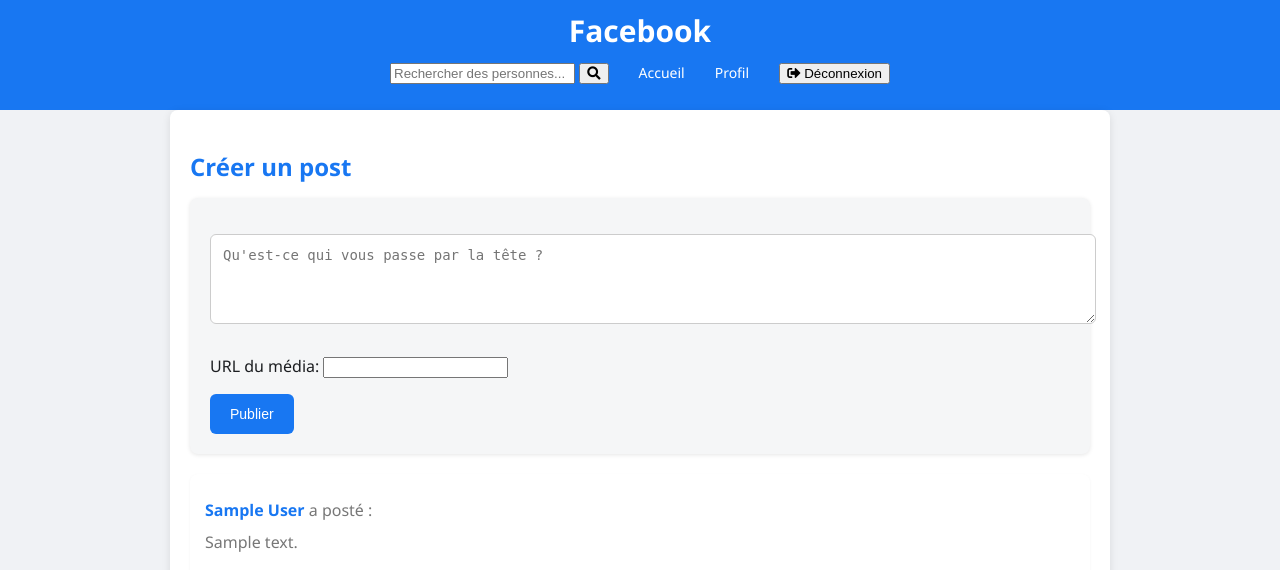
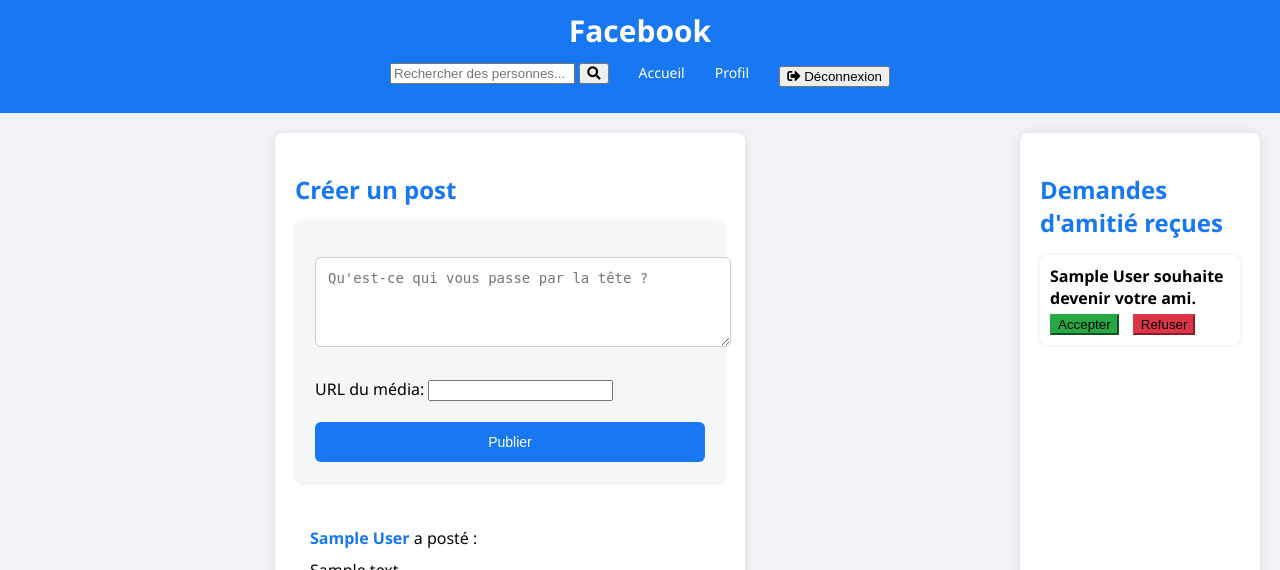
Before and after one commit to MandfredGRONDIN/projet-reseau-facebook, a Django app: page / in a window 1280 px wide. Shown: the top 570 px of the page. Run offline with Django 5.2, Linux system fonts and the light colour scheme; a user stored in the database is signed in; tables that the repository leaves empty hold one stand-in row (values such as "Sample post").

Commit message:
add friend, accept friend, show friend posts

```diff
--- a/facebook/authentication/templates/home.html
+++ b/facebook/authentication/templates/home.html
@@ -3,7 +3,10 @@
 {% load static %}
 
 {% block content %}
+<div class="home-container">
     {% if user.is_authenticated %}
+        <!-- Section des posts -->
+        <div class="left-panel">
             <h2>Créer un post</h2>
             <form class="form-home" method="POST">
                 {% csrf_token %}
@@ -12,10 +15,35 @@
             </form>
 
             {% include 'post_list.html' %}
+        </div>
 
+        <!-- Section des demandes d'amis -->
+        <div class="right-panel">
+            <h2>Demandes d'amitié reçues</h2>
+            {% if friend_requests %}
+                <ul>
+                    {% for request in friend_requests %}
+                        <li>
+                            <p>{{ request.user1.get_full_name }} souhaite devenir votre ami.</p>
+                            <form method="POST" action="{% url 'respond_to_friend_request' request.user1.pk 'accept' %}" style="display: inline;">
+                                {% csrf_token %}
+                                <button type="submit" class="btn btn-success">Accepter</button>
+                            </form>
+                            <form method="POST" action="{% url 'respond_to_friend_request' request.user1.pk 'reject' %}" style="display: inline;">
+                                {% csrf_token %}
+                                <button type="submit" class="btn btn-danger">Refuser</button>
+                            </form>
+                        </li>
+                    {% endfor %}
+                </ul>
+            {% else %}
+                <p>Aucune demande d'amitié en attente.</p>
+            {% endif %}
+        </div>
     {% else %}
         <p>Veuillez <a href="{% url 'login' %}">vous connecter</a> ou <a href="{% url 'register' %}">vous inscrire</a>.</p>
     {% endif %}
+</div>
 {% endblock %}
 
 {% block extra_css %}
--- a/facebook/authentication/views.py
+++ b/facebook/authentication/views.py
@@ -9,6 +9,8 @@
 from django.views.generic import TemplateView
 from post.models import Post
 from post.forms import PostForm
+from friendship.models import Friendship
+from django.db.models import Q
 
 # Home View
 class HomeView(LoginRequiredMixin, TemplateView):
@@ -18,8 +20,41 @@
 
     def get_context_data(self, **kwargs):
         context = super().get_context_data(**kwargs)
-        context['posts'] = Post.objects.filter(user=self.request.user).order_by('-created_at')
+
+        # Récupérer les posts de l'utilisateur connecté
+        user_posts = Post.objects.filter(user=self.request.user).order_by('-created_at')
+
+        # Récupérer les amis de l'utilisateur
+        # On suppose que le modèle Friendship a une relation "user1" et "user2" pour les amis
+        friends = Friendship.objects.filter(
+            Q(user1=self.request.user, status=Friendship.ACCEPTED) |
+            Q(user2=self.request.user, status=Friendship.ACCEPTED)
+        )
+
+        # Récupérer les utilisateurs amis
+        friend_users = set()
+        for friendship in friends:
+            if friendship.user1 == self.request.user:
+                friend_users.add(friendship.user2)
+            else:
+                friend_users.add(friendship.user1)
+
+        # Récupérer les posts des amis
+        friend_posts = Post.objects.filter(user__in=friend_users).order_by('-created_at')
+
+        # Combiner les posts de l'utilisateur et des amis
+        posts = user_posts | friend_posts
+
+        # Ajouter les posts et le formulaire dans le context
+        context['posts'] = posts.order_by('-created_at')
         context['form'] = PostForm()
+
+        # Récupération des demandes d'amitié reçues
+        context['friend_requests'] = Friendship.objects.filter(
+            user2=self.request.user,
+            status=Friendship.PENDING
+        )
+
         return context
 
     def post(self, request, *args, **kwargs):
--- a/facebook/friendship/urls.py
+++ b/facebook/friendship/urls.py
@@ -4,5 +4,5 @@
 urlpatterns = [
     path('search/', UserSearchView.as_view(), name='search_users'),
     path('friend-request/send/<int:pk>/', SendFriendRequestView.as_view(), name='send_friend_request'),
-    path('friend-request/respond/<int:pk>/<str:action>/', RespondToFriendRequestView.as_view(), name='respond_to_friend_request'),
+    path('friend-request/<int:pk>/<str:action>/', RespondToFriendRequestView.as_view(), name='respond_to_friend_request'),
 ]
--- a/facebook/friendship/views.py
+++ b/facebook/friendship/views.py
@@ -44,7 +44,7 @@
         action = kwargs.get('action')
         user2 = get_object_or_404(User, pk=kwargs['pk'])
 
-        # Rechercher une demande d'amitié en attente
+        # Rechercher la demande d’amitié en attente
         friendship = get_object_or_404(
             Friendship,
             user1=user2,
@@ -58,4 +58,4 @@
             friendship.status = Friendship.REJECTED
 
         friendship.save()
-        return reverse('profile', kwargs={'pk': self.request.user.pk})
+        return reverse('home')
--- a/facebook/static/css/home.css
+++ b/facebook/static/css/home.css
@@ -1,13 +1,21 @@
-/* Global Styles */
+/* Styles généraux pour le body */
 body {
     font-family: 'Segoe UI', Tahoma, Geneva, Verdana, sans-serif;
     background-color: #f0f2f5;
     margin: 0;
     padding: 0;
-    color: #1c1e21;
 }
 
-.container {
+/* Container spécifique pour la home */
+.home-container {
+    display: flex;
+    gap: 20px;
+    justify-content: space-between;
+    padding: 20px;
+}
+
+/* Section des posts */
+.left-panel {
     max-width: 900px;
     margin: 0 auto;
     padding: 20px;
@@ -16,7 +24,6 @@
     box-shadow: 0 2px 8px rgba(0, 0, 0, 0.1);
 }
 
-/* Header Styles */
 h2 {
     font-size: 24px;
     color: #1877f2;
@@ -33,7 +40,8 @@
     box-shadow: 0 1px 4px rgba(0, 0, 0, 0.1);
 }
 
-.form-home textarea {
+.form-home textarea,
+.form-home input[type="url"] {
     width: 100%;
     padding: 12px;
     margin-bottom: 10px;
@@ -42,15 +50,6 @@
     font-size: 14px;
     background-color: #fff;
     resize: vertical;
-}
-
-.form-home input[type="url"] {
-    width: 100%;
-    padding: 10px;
-    margin-bottom: 10px;
-    border: 1px solid #ccc;
-    border-radius: 6px;
-    font-size: 14px;
 }
 
 .form-home button {
@@ -68,12 +67,12 @@
     background-color: #145dbf;
 }
 
-/* Post Container */
+/* Conteneur des posts */
 .posts-container {
     margin-top: 20px;
 }
 
-/* Individual Post */
+/* Post individuel */
 .post {
     background-color: #ffffff;
     padding: 15px;
@@ -108,26 +107,81 @@
     margin-top: 10px;
 }
 
-/* Empty State Message */
-.posts-container p {
-    font-size: 16px;
-    color: #777;
+/* Section des demandes d'amis */
+.right-panel {
+    flex: 1;
+    background-color: #ffffff;
+    padding: 20px;
+    border-radius: 8px;
+    box-shadow: 0 0 10px rgba(0, 0, 0, 0.1);
+    max-width: 200px;
 }
 
-/* Responsiveness */
+.right-panel h2 {
+    margin-bottom: 15px;
+}
+
+.right-panel ul {
+    list-style-type: none;
+    padding: 0;
+}
+
+.right-panel ul li {
+    margin-bottom: 20px;
+    padding: 10px;
+    background-color: #fff;
+    border-radius: 8px;
+    box-shadow: 0 0 5px rgba(0, 0, 0, 0.1);
+}
+
+.right-panel ul li p {
+    margin: 0;
+    font-weight: bold;
+}
+
+.right-panel form {
+    margin-top: 10px;
+}
+
+.right-panel form button {
+    width: auto;
+    margin-right: 10px;
+}
+
+.btn {
+    margin-top: 5px;
+    /* Un peu d'espace entre les boutons */
+    width: 100%;
+    /* Les boutons peuvent prendre toute la largeur de la section */
+}
+
+.right-panel .btn-success {
+    background-color: #28a745;
+    border-color: #28a745;
+}
+
+.right-panel .btn-danger {
+    background-color: #dc3545;
+    border-color: #dc3545;
+}
+
+/* Responsivité pour petits écrans */
 @media (max-width: 768px) {
-    .container {
-        padding: 15px;
+    .home-container {
+        flex-direction: column;
+        /* Placer les sections une sous l'autre */
+        gap: 10px;
+        /* Réduire l’espace entre les sections */
     }
 
-    .form-home textarea,
-    .form-home input[type="url"] {
-        font-size: 14px;
-        padding: 10px;
+    .left-panel,
+    .right-panel {
+        flex: none;
+        /* Les sections occupent toute la largeur */
     }
 
     .form-home button {
+        padding: 10px 15px;
         font-size: 14px;
-        padding: 10px 15px;
     }
 }
```
Lines whose indentation alone changed are shown as unchanged.
